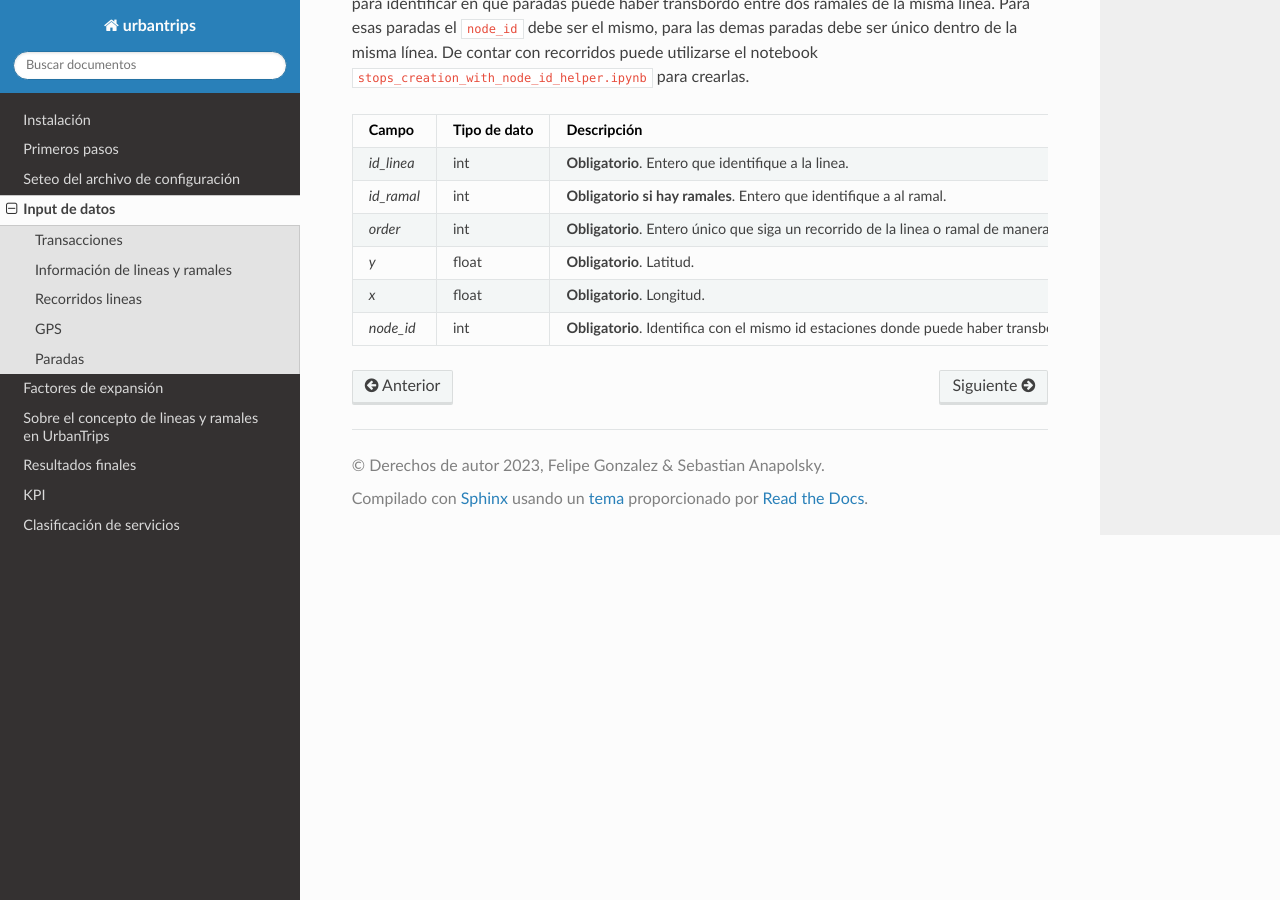
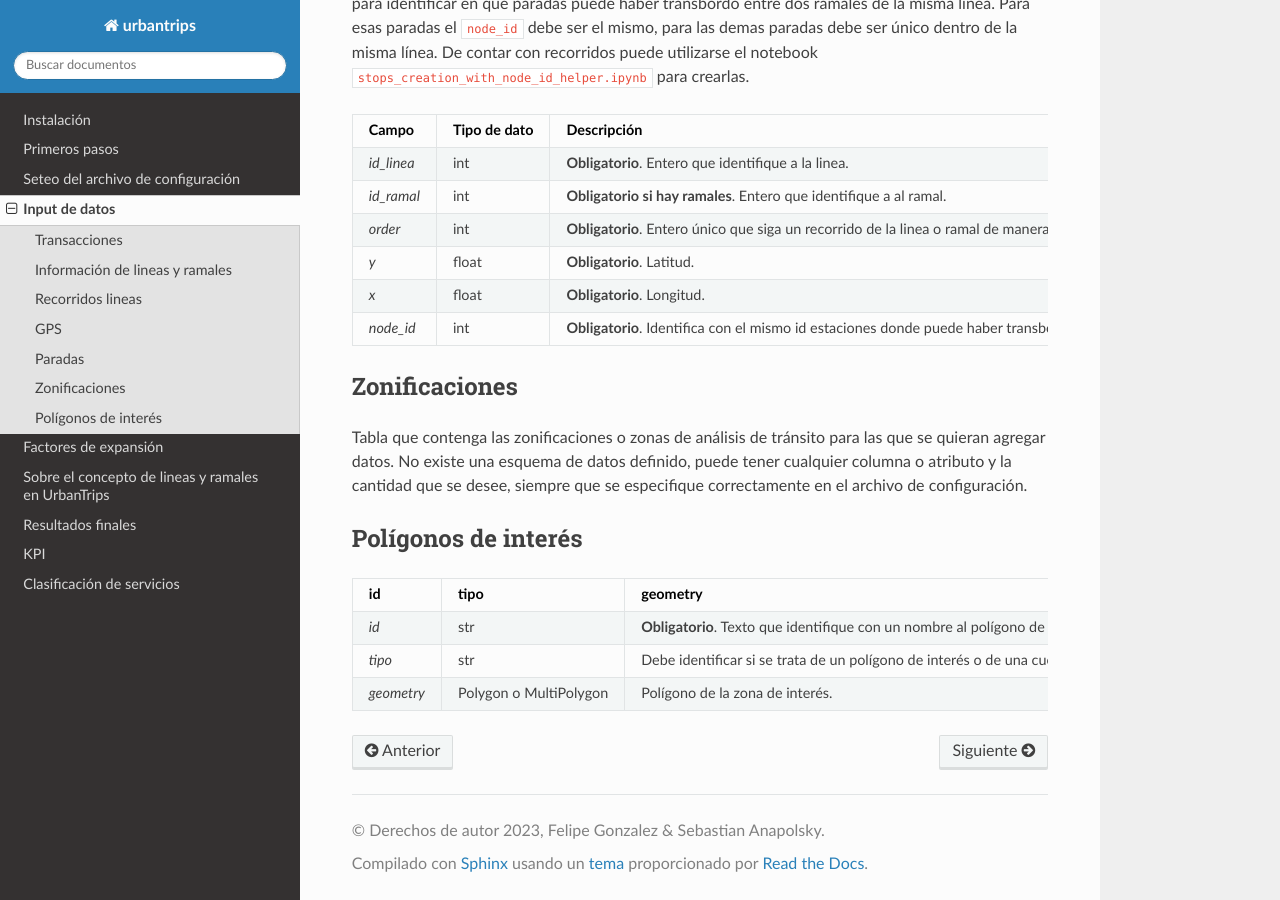
Before and after one commit to EL-BID/UrbanTrips, a Sphinx documentation site: the page built from docs/source/inputs.rst, in a window 1280 px wide and 900 px high, scrolled down 2251 px. Built offline with Sphinx 7.4.7 and the Read the Docs theme 2.0.0, drawn with Linux system fonts in a browser that asks for light colours.

Commit message:
Update docs

```diff
--- a/docs/source/inputs.rst
+++ b/docs/source/inputs.rst
@@ -191,3 +191,29 @@ Tabla que contenga las paradas de cada linea y ramal (si hay ramales). El campo
    * - *node_id*
      - int
      - **Obligatorio**. Identifica con el mismo id estaciones donde puede haber transbordo entre ramales de una misma linea. Único para los otros casos dentro de la misma línea.
+
+
+Zonificaciones
+--------------
+
+Tabla que contenga las zonificaciones o zonas de análisis de tránsito para las que se quieran agregar datos. No existe una esquema de datos definido, puede tener cualquier columna o atributo y la cantidad que se desee, siempre que se especifique correctamente en el archivo de configuración.
+
+Polígonos de interés
+--------------------
+
+.. list-table::
+   :widths: 25 25 50
+   :header-rows: 1
+
+   * - id
+     - tipo
+     - geometry
+   * - *id*
+     - str
+     - **Obligatorio**. Texto que identifique con un nombre al polígono de interés.
+   * - *tipo*
+     - str
+     - Debe identificar si se trata de un polígono de interés o de una cuenca. Debe tomar valores `poligono` o `cuenca`.
+   * - *geometry*
+     - Polygon o MultiPolygon
+     - Polígono de la zona de interés.
```
Also changed, not shown: docs/source/configuracion.rst (+19 -1 lines), docs/source/primeros_pasos.rst (+16 -2 lines).
